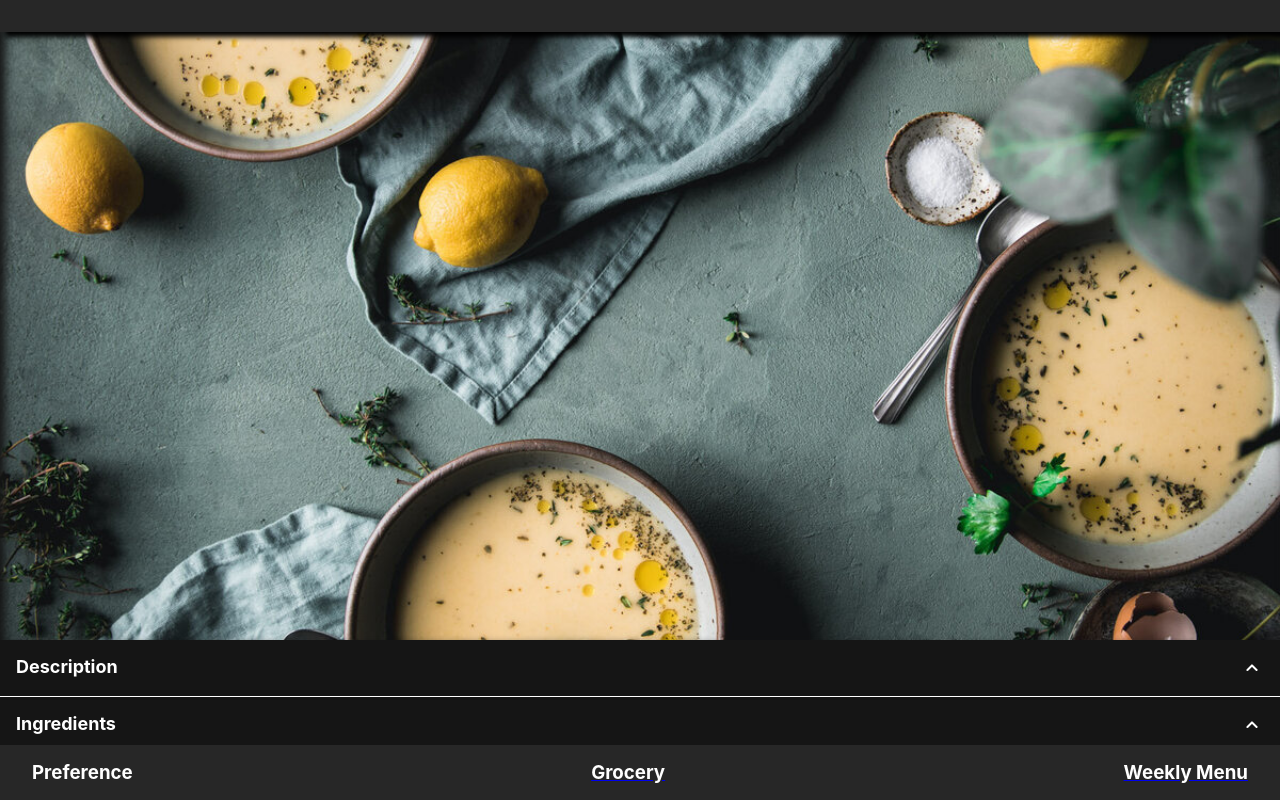
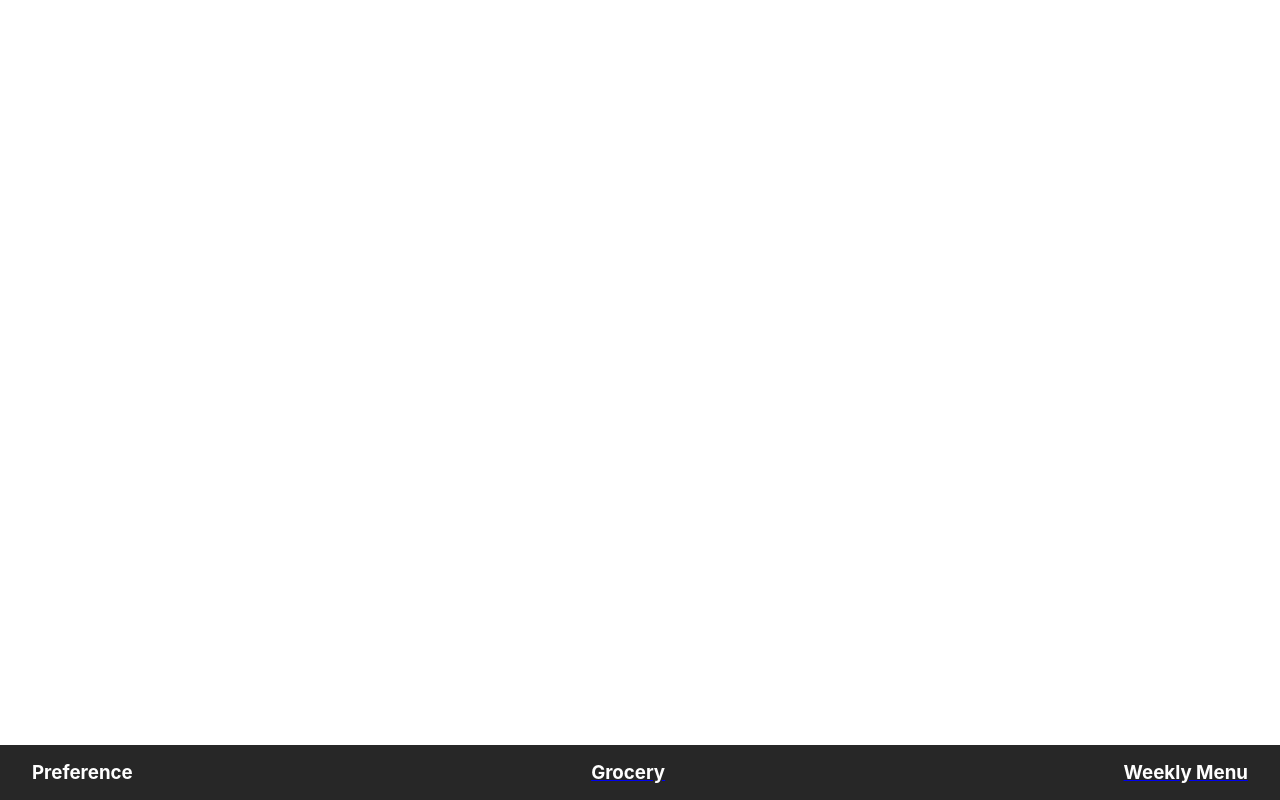
Before and after one commit to Corey-Chen-UXUI/capstone, a React (Create React App) app: page /test in a window 1280 px wide. Shown: the top 800 px of the page. Built offline with nearby package versions, Linux system fonts and the light colour scheme; no server answers.

Commit message:
adding checkbox animations tyle, it's own component and then add to the list component

```diff
--- a/package.json
+++ b/package.json
@@ -11,6 +11,7 @@
     "react-dom": "^18.2.0",
     "react-router-dom": "^6.14.2",
     "react-scripts": "5.0.1",
+    "react-spring": "^9.7.2",
     "sass": "^1.64.1",
     "web-vitals": "^2.1.4"
   },
--- a/src/App.scss
+++ b/src/App.scss
@@ -1,3 +1,5 @@
+@use "./styles/index.scss" as *;
+
 // reset
 * {
     margin: 0;
@@ -13,3 +15,24 @@
 p {
     line-height: 1.25rem;
 }
+
+.header {
+    padding: 1rem 1rem 1rem 1.5rem;
+    background-color: $header-black;
+    color: $white;
+    font-weight: 600;
+    font-size: 1.625rem;
+    box-shadow: 5px 5px 5px black;
+    position: fixed;
+    width: 100%;
+}
+
+input[type="checkbox"] {
+    clip: react(0 0 0 0);
+    clip-path: inset(50%);
+    height: 1ppx;
+    overflow: hidden;
+    position: absolute;
+    white-space: nowrap;
+    width: 1px;
+}
--- /dev/null
+++ b/src/components/checkbox/CheckBox.jsx
@@ -0,0 +1,64 @@
+import "./checkBox.scss";
+import { useState } from "react";
+import { animated, useSpring, config, useChain, useSpringRef } from "react-spring";
+
+function CheckBox({ groceryitem }) {
+    const [isChecked, setIsChecked] = useState(false);
+    const checkboxAnimationRef = useSpringRef();
+    const checkboxAnimationStyle = useSpring({
+        backgroundColor: isChecked ? "#ffc430" : "#000",
+        borderColor: isChecked ? "#ffc430" : "#000",
+        config: config.gentle,
+        ref: checkboxAnimationRef,
+    });
+
+    const [checkmarkLength, setCheckmarkLength] = useState(null);
+
+    const checkmarkAnimationRef = useSpringRef();
+    const checkmarkAnimationStyle = useSpring({
+        x: isChecked ? 0 : checkmarkLength,
+        config: config.gentle,
+        ref: checkmarkAnimationRef,
+    });
+
+    useChain(
+        isChecked ? [checkboxAnimationRef, checkmarkAnimationRef] : [checkmarkAnimationRef, checkboxAnimationRef],
+        [0, 0.1] //delay by 0.1sec
+    );
+
+    return (
+        <>
+            <label className="checkbox__label">
+                <input
+                    className="checkbox__box"
+                    type="checkbox"
+                    onChange={() => {
+                        setIsChecked(!isChecked);
+                    }}
+                />
+                <animated.svg
+                    className={`checkbox ${isChecked ? "checkbox--active" : ""}`}
+                    aria-hidden="true"
+                    viewBox="-2 0 19 12 "
+                    fill="none">
+                    <animated.path
+                        d="M1 4.5L5 9L14 1"
+                        strokeWidth="3"
+                        // stroke={isChecked ? "#000" : "none"}
+                        stroke="#000"
+                        strokeDasharray={checkmarkLength}
+                        strokeDashoffset={checkmarkAnimationStyle.x}
+                        ref={(ref) => {
+                            if (ref) {
+                                setCheckmarkLength(ref.getTotalLength());
+                            }
+                        }}
+                    />
+                </animated.svg>
+                <p className="checkbox__text">{groceryitem}</p>
+            </label>
+        </>
+    );
+}
+
+export default CheckBox;
--- /dev/null
+++ b/src/components/checkbox/checkBox.scss
@@ -0,0 +1,25 @@
+@use "../../styles/index.scss" as *;
+.checkbox {
+    // display: inline-block;
+    height: 1.5rem;
+    width: 1.5rem;
+    background: transparent;
+    border: 1px solid white;
+    border-radius: 1px;
+    margin-right: 1rem;
+
+    &__text {
+        display: inline;
+    }
+}
+
+.checkbox--active {
+    background-color: $primary-yellow;
+    border: none;
+}
+.checkbox__label {
+    display: flex;
+    margin-bottom: 3px;
+    margin-bottom: 1.25rem;
+    margin-left: 0.5rem;
+}
--- a/src/components/groceryList/GroceryList.jsx
+++ b/src/components/groceryList/GroceryList.jsx
@@ -1,26 +1,21 @@
 import "./groceryList.scss";
+import CheckBox from "../checkbox/CheckBox";
 
 function GroceryList({ recipes }) {
     return (
         <div>
+            <h1 className="header">Grocery List</h1>
             <section className="grocery">
-                <h1 className="grocery__header">Grocery List</h1>
                 {recipes.map((recipe) => {
                     return (
                         <>
-                            <h2>{recipe.name}</h2>
-                            {recipe.ingredients.map((ingredient) => {
+                            <h2 className="grocery__title" key={recipe.id}>
+                                {recipe.name}
+                            </h2>
+                            {recipe.ingredients.map((ingredient, id) => {
                                 return (
                                     <>
-                                        <section className="grocery__checkbox">
-                                            <input
-                                                className="grocery__checkbox-box"
-                                                type="checkbox"
-                                                key={"1"}
-                                                value="Shrimps"
-                                            />
-                                            <span className="grocery__checkbox-label">{ingredient}</span>
-                                        </section>
+                                        <CheckBox groceryitem={ingredient} />
                                     </>
                                 );
                             })}
--- a/src/components/groceryList/groceryList.scss
+++ b/src/components/groceryList/groceryList.scss
@@ -0,0 +1,23 @@
+@use "../../styles/index" as *;
+
+.grocery {
+    background-color: $bg-black;
+    color: white;
+    padding: 1.75rem;
+    padding-bottom: 4rem;
+    padding-top: 3rem;
+
+    &__title {
+        font-size: 1.25rem;
+        font-weight: 400;
+        margin: 2rem 0 1.25rem 0;
+    }
+}
+
+input[type="checkbox"] {
+    border-radius: 0.15em;
+    color: currentColor;
+    width: 1.15rem;
+    height: 1.15rem;
+    margin-right: 0.75rem;
+}
--- a/src/components/welcome/welcome.scss
+++ b/src/components/welcome/welcome.scss
@@ -19,7 +19,7 @@
 
         text-align: center;
         font-family: "FleurDeleah";
-        font-size: 1.5rem;
+        font-size: 2.5rem;
         text-shadow: 10px 10px 15px black;
     }
 }
--- a/src/pages/TestPage.js
+++ b/src/pages/TestPage.js
@@ -1,10 +1,10 @@
 import React from "react";
 import RecipeDetails from "../components/recipeDetails/RecipeDetails";
-
+import CheckBox from "../components/checkbox/CheckBox";
 function TestPage() {
     return (
         <div>
-            <RecipeDetails />
+            <CheckBox></CheckBox>
         </div>
     );
 }
```
Also changed, not shown: 1 other file (tests, documents, lock files or other folders).
